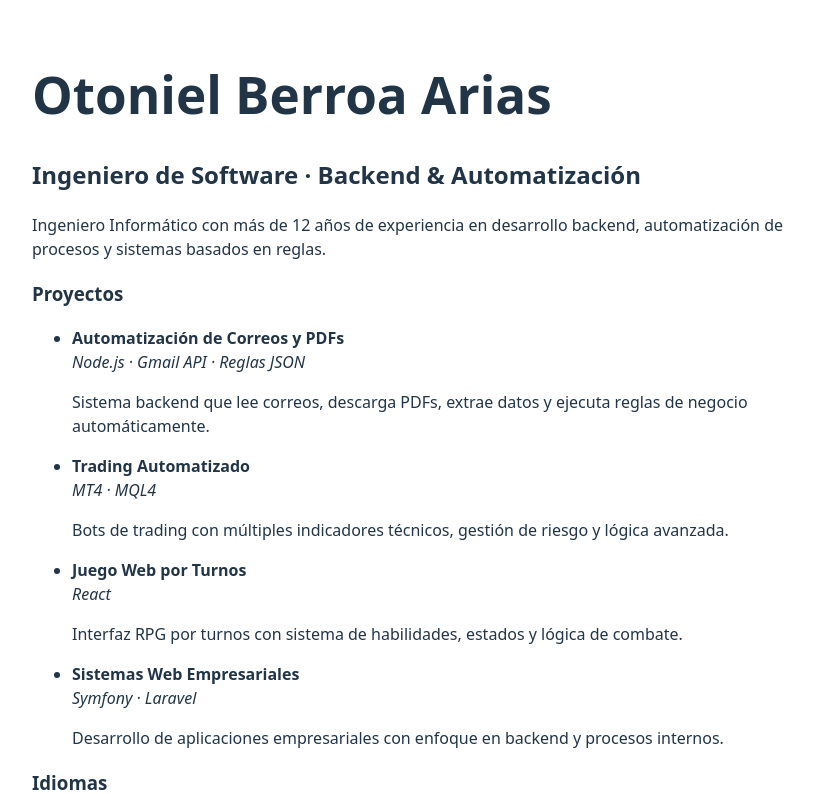
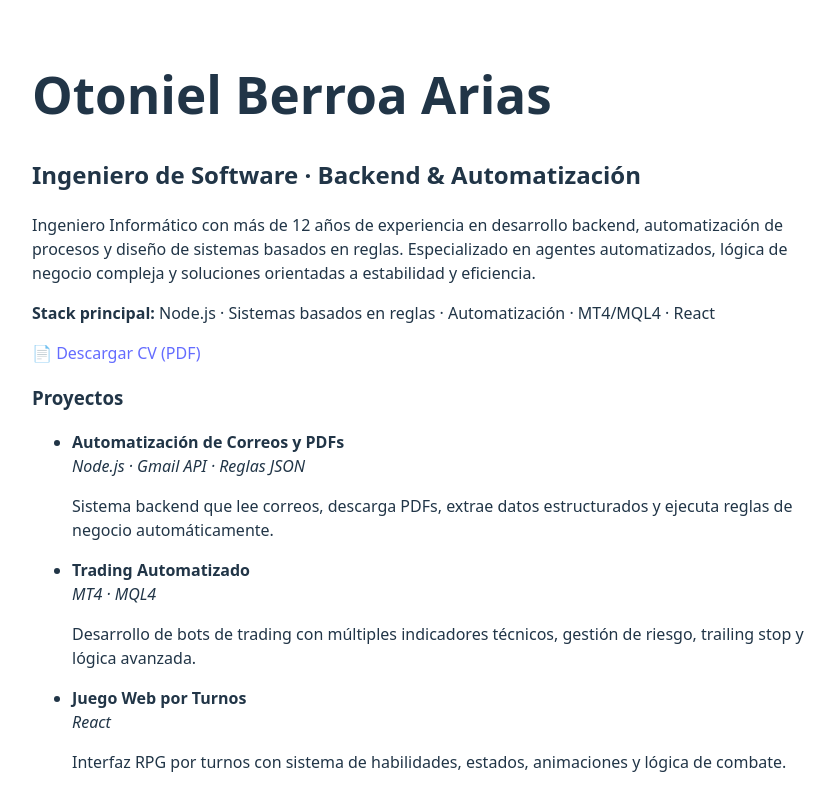
Before and after one commit to oberroaa/otoniel-portfolio, a React (Vite) app: page / in a window 1280 px wide. Shown: the top 794 px of the page, without its empty margins (0-834 px from the left). Built offline with nearby package versions, Linux system fonts and the light colour scheme.

Commit message:
feat: Add initial portfolio components for header, project data, and languages.

```diff
--- a/src/components/Header.jsx
+++ b/src/components/Header.jsx
@@ -6,8 +6,25 @@ export default function Header() {
 
             <p>
                 Ingeniero Informático con más de 12 años de experiencia en desarrollo backend,
-                automatización de procesos y sistemas basados en reglas.
+                automatización de procesos y diseño de sistemas basados en reglas.
+                Especializado en agentes automatizados, lógica de negocio compleja
+                y soluciones orientadas a estabilidad y eficiencia.
+            </p>
 
+            <p>
+                <strong>Stack principal:</strong> Node.js · Sistemas basados en reglas ·
+                Automatización · MT4/MQL4 · React
+            </p>
+
+            <p>
+                📄{" "}
+                <a
+                    href="/Otoniel_Berroa_Arias_CV.pdf"
+                    target="_blank"
+                    rel="noopener noreferrer"
+                >
+                    Descargar CV (PDF)
+                </a>
             </p>
         </header>
     );
--- a/src/components/Languages.jsx
+++ b/src/components/Languages.jsx
@@ -4,7 +4,7 @@ export default function Languages() {
             <h3>Idiomas</h3>
 
             <p>Español: Nativo</p>
-            <p>Inglés: Básico (lectura y comprensión técnica)</p>
+            <p>Inglés: Básico (lectura técnica)</p>
         </section>
     );
 }
--- a/src/data/projects.js
+++ b/src/data/projects.js
@@ -3,24 +3,24 @@ export const projects = [
         title: "Automatización de Correos y PDFs",
         tech: "Node.js · Gmail API · Reglas JSON",
         description:
-            "Sistema backend que lee correos, descarga PDFs, extrae datos y ejecuta reglas de negocio automáticamente."
+            "Sistema backend que lee correos, descarga PDFs, extrae datos estructurados y ejecuta reglas de negocio automáticamente."
     },
     {
         title: "Trading Automatizado",
         tech: "MT4 · MQL4",
         description:
-            "Bots de trading con múltiples indicadores técnicos, gestión de riesgo y lógica avanzada."
+            "Desarrollo de bots de trading con múltiples indicadores técnicos, gestión de riesgo, trailing stop y lógica avanzada."
     },
     {
         title: "Juego Web por Turnos",
         tech: "React",
         description:
-            "Interfaz RPG por turnos con sistema de habilidades, estados y lógica de combate."
+            "Interfaz RPG por turnos con sistema de habilidades, estados, animaciones y lógica de combate."
     },
     {
         title: "Sistemas Web Empresariales",
-        tech: "Symfony · Laravel",
+        tech: "Symfony · Laravel (experiencia previa)",
         description:
-            "Desarrollo de aplicaciones empresariales con enfoque en backend y procesos internos."
+            "Desarrollo de aplicaciones empresariales con enfoque en backend y automatización de procesos internos."
     }
 ];
```
